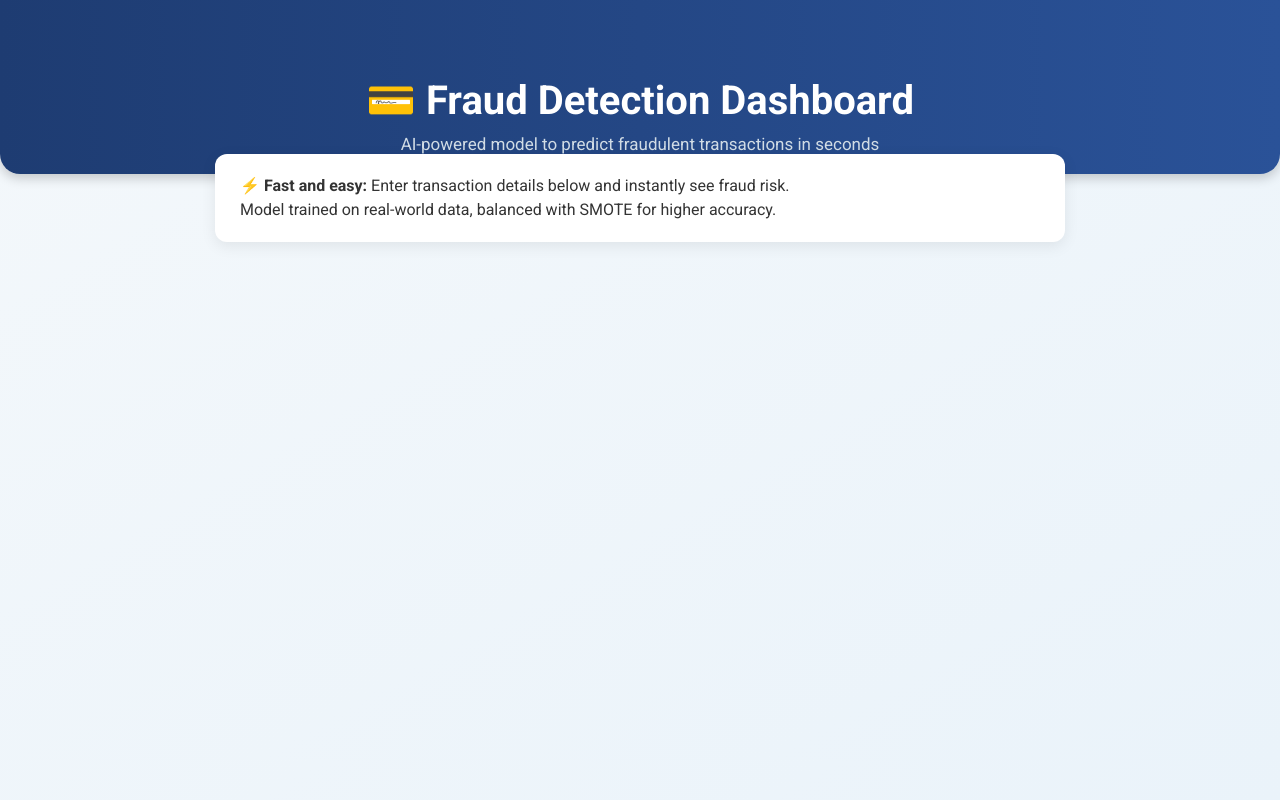
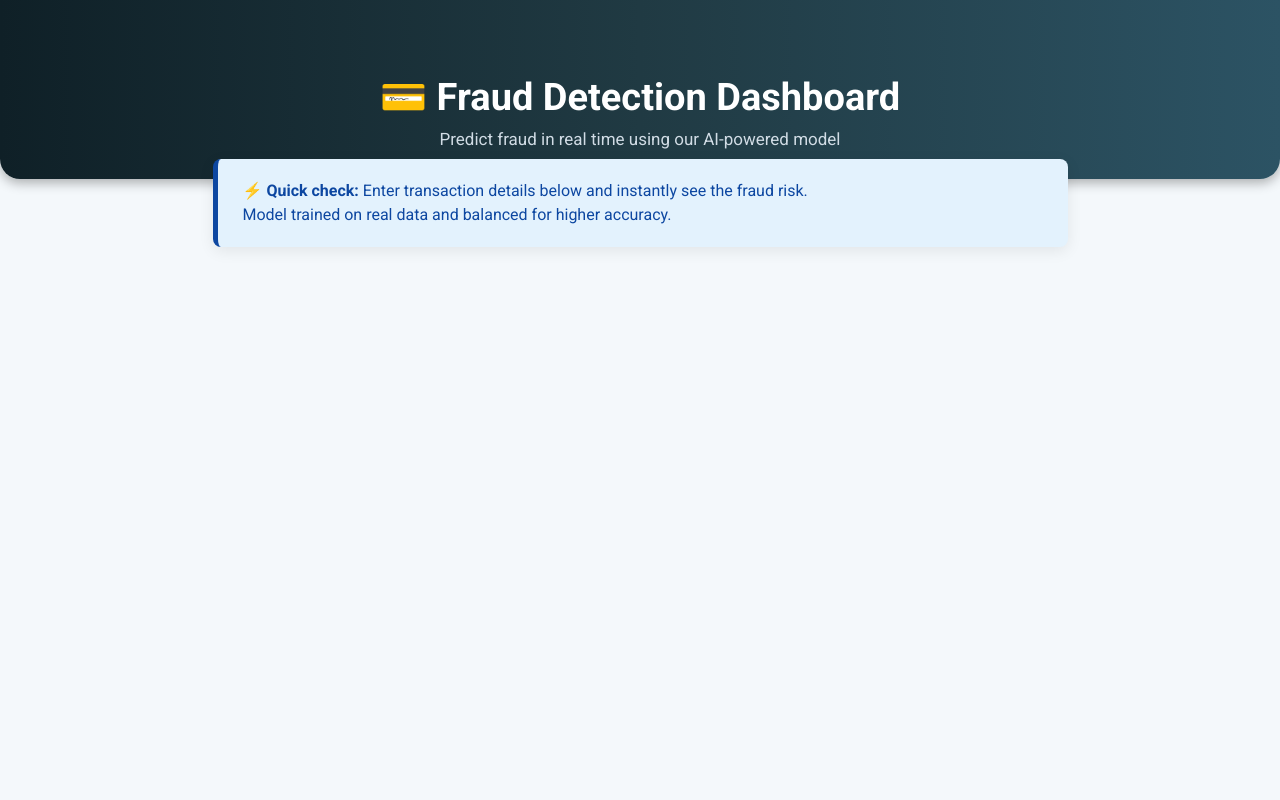
Before and after one commit to Akarsh5830/frauddetection, a Python web app: template templates/header.html in a window 1280 px wide. Run offline with Jinja, Linux system fonts and the light colour scheme; the template is opened without the code that fills it, so the values that code supplies are empty.

Commit message:
Update header.html

```diff
--- a/templates/header.html
+++ b/templates/header.html
@@ -1,21 +1,22 @@
 <link href="https://fonts.googleapis.com/css2?family=Roboto:wght@400;700&display=swap" rel="stylesheet">
+
 <style>
 html, body {
     font-family: 'Roboto', sans-serif;
-        background: linear-gradient(to bottom right, #f4f8fb, #eaf3fa);
+    background: #f4f8fb;
     margin: 0;
     padding: 0;
 }
 .hero {
     text-align: center;
-        padding: 50px 20px 20px 20px;
-        background: linear-gradient(90deg, #1e3c72, #2a5298);
+    padding: 50px 20px 30px 20px;
+    background: linear-gradient(90deg, #0f2027, #203a43, #2c5364);
     color: white;
     border-radius: 0 0 20px 20px;
-        box-shadow: 0 4px 12px rgba(0,0,0,0.2);
+    box-shadow: 0 4px 12px rgba(0,0,0,0.3);
 }
 .hero h1 {
-        font-size: 40px;
+    font-size: 38px;
     margin-bottom: 10px;
 }
 .hero p {
@@ -24,12 +25,13 @@
     margin: 0;
 }
 .info-box {
-        background-color: #ffffff;
-        color: #333;
+    background-color: #e3f2fd;
+    color: #0d47a1;
     max-width: 800px;
-        margin: -20px auto 40px auto;
+    margin: -20px auto 30px auto;
     padding: 20px 25px;
-        border-radius: 12px;
+    border-left: 5px solid #0d47a1;
+    border-radius: 8px;
     box-shadow: 0 4px 15px rgba(0,0,0,0.08);
     font-size: 16px;
     line-height: 1.5;
@@ -41,10 +43,10 @@
     width: 90%;
     max-width: 800px;
     border-radius: 12px;
-        box-shadow: 0 4px 15px rgba(0,0,0,0.08);
+    box-shadow: 0 4px 15px rgba(0,0,0,0.1);
 }
 .stButton>button {
-        background: linear-gradient(90deg, #1e3c72, #2a5298);
+    background: linear-gradient(90deg, #0d47a1, #1976d2);
     color: white;
     border: none;
     padding: 10px 24px;
@@ -56,16 +58,16 @@
     margin-top: 10px;
 }
 .stButton>button:hover {
-        background: linear-gradient(90deg, #16325c, #20497d);
+    background: linear-gradient(90deg, #08306b, #1565c0);
 }
 </style>
 
 <div class="hero">
     <h1>💳 Fraud Detection Dashboard</h1>
-    <p>AI-powered model to predict fraudulent transactions in seconds</p>
+    <p>Predict fraud in real time using our AI-powered model</p>
 </div>
 
 <div class="info-box">
-    ⚡ <strong>Fast and easy:</strong> Enter transaction details below and instantly see fraud risk.
-    <br>Model trained on real-world data, balanced with SMOTE for higher accuracy.
+    ⚡ <strong>Quick check:</strong> Enter transaction details below and instantly see the fraud risk.<br>
+    Model trained on real data and balanced for higher accuracy.
 </div>
```
Lines whose indentation alone changed are shown as unchanged.
